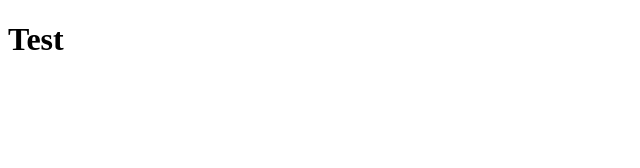
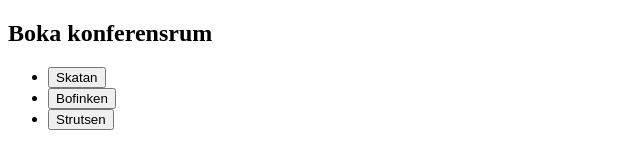
Before and after one commit to Kettler-gamer/workflow, a plain HTML site: page index.html in a window 1280 px wide. Shown: the whole page, without its empty margins (0-640 px from the left). Drawn offline with Linux system fonts and the light colour scheme.

Commit message:
added book elements

```diff
--- a/index.html
+++ b/index.html
@@ -7,6 +7,13 @@
     <title>Document</title>
   </head>
   <body>
-    <h1>Test</h1>
+    <section>
+      <h1>Boka konferensrum</h1>
+      <ul>
+        <li><button>Skatan</button></li>
+        <li><button>Bofinken</button></li>
+        <li><button>Strutsen</button></li>
+      </ul>
+    </section>
   </body>
 </html>
```
